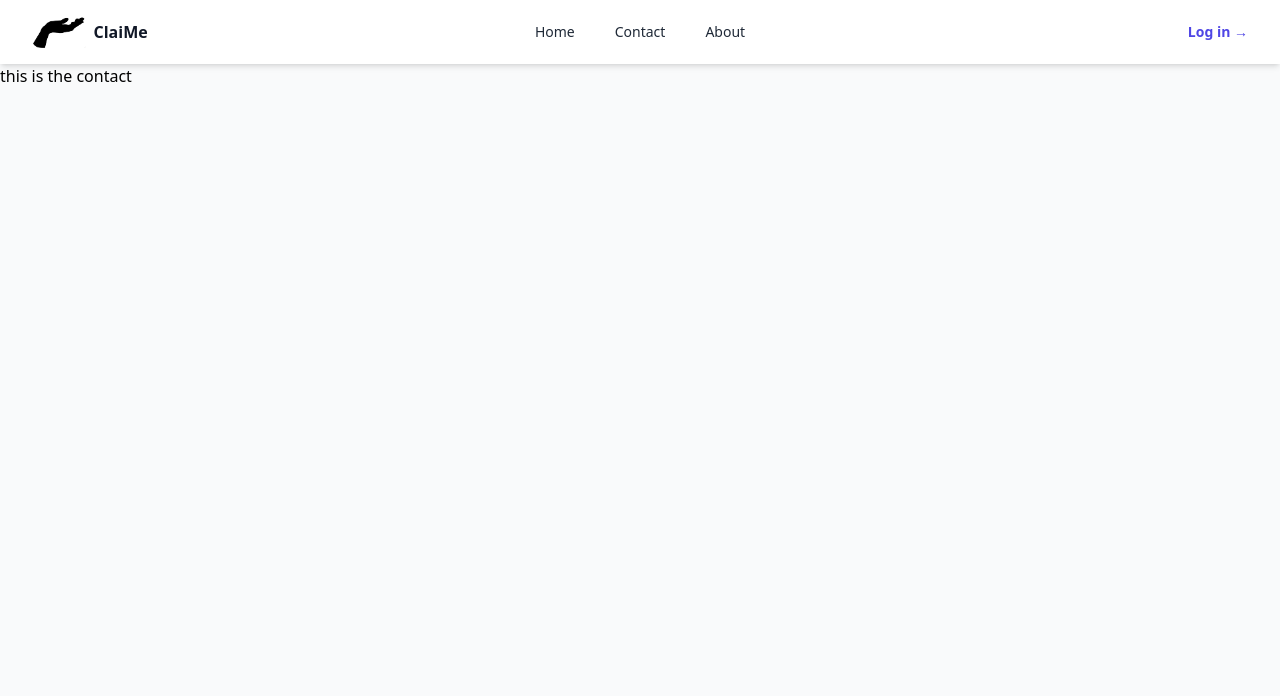
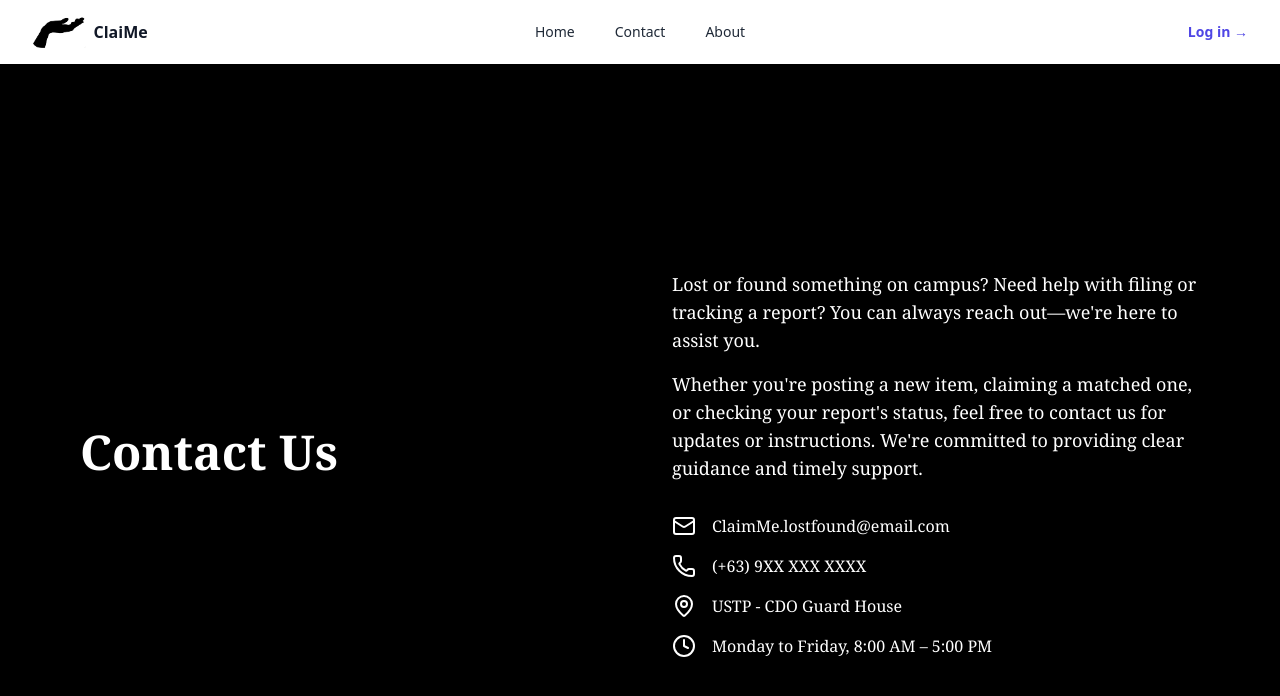
Before and after one commit to MyCommissions/laf-frontend, a React (Create React App) app: page /contact in a window 1280 px wide. Shown: the top 696 px of the page. Built offline with nearby package versions, Linux system fonts and the light colour scheme.

Commit message:
adding the contact us page

```diff
--- a/src/presentation/components/contact/Contact.tsx
+++ b/src/presentation/components/contact/Contact.tsx
@@ -1,9 +1,45 @@
-import React, { useState} from "react";
+import React from "react";
+import { Mail, Phone, MapPin, Clock } from 'lucide-react';
 
 const Contact: React.FC = () => {
-    return (
-        <div>this is the contact</div>
-    );
+  return (
+    <div className="bg-black text-white min-h-screen p-12 flex flex-col md:flex-row items-center justify-center font-serif">
+      {/* Left side content */}
+      <div className="flex-1 flex flex-col justify-center items-start p-8">
+        <h1 className="text-4xl md:text-5xl font-bold mb-6">Contact Us</h1>
+      </div>
+
+      {/* Right side content */}
+      <div className="flex-1 flex flex-col items-start p-8 space-y-8">
+        <div className="text-lg">
+          <p className="mb-4">
+            Lost or found something on campus? Need help with filing or tracking a report? You can always reach out—we're here to assist you.
+          </p>
+          <p>
+            Whether you're posting a new item, claiming a matched one, or checking your report's status, feel free to contact us for updates or instructions. We're committed to providing clear guidance and timely support.
+          </p>
+        </div>
+        <div className="flex flex-col space-y-4">
+          <div className="flex items-center space-x-4">
+            <Mail className="text-xl" />
+            <a href="mailto:ClaimMe.lostfound@email.com" className="hover:underline">ClaimMe.lostfound@email.com</a>
+          </div>
+          <div className="flex items-center space-x-4">
+            <Phone className="text-xl" />
+            <span>(+63) 9XX XXX XXXX</span>
+          </div>
+          <div className="flex items-center space-x-4">
+            <MapPin className="text-xl" />
+            <span>USTP - CDO Guard House</span>
+          </div>
+          <div className="flex items-center space-x-4">
+            <Clock className="text-xl" />
+            <span>Monday to Friday, 8:00 AM – 5:00 PM</span>
+          </div>
+        </div>
+      </div>
+    </div>
+  );
 };
 
 export default Contact;
```
